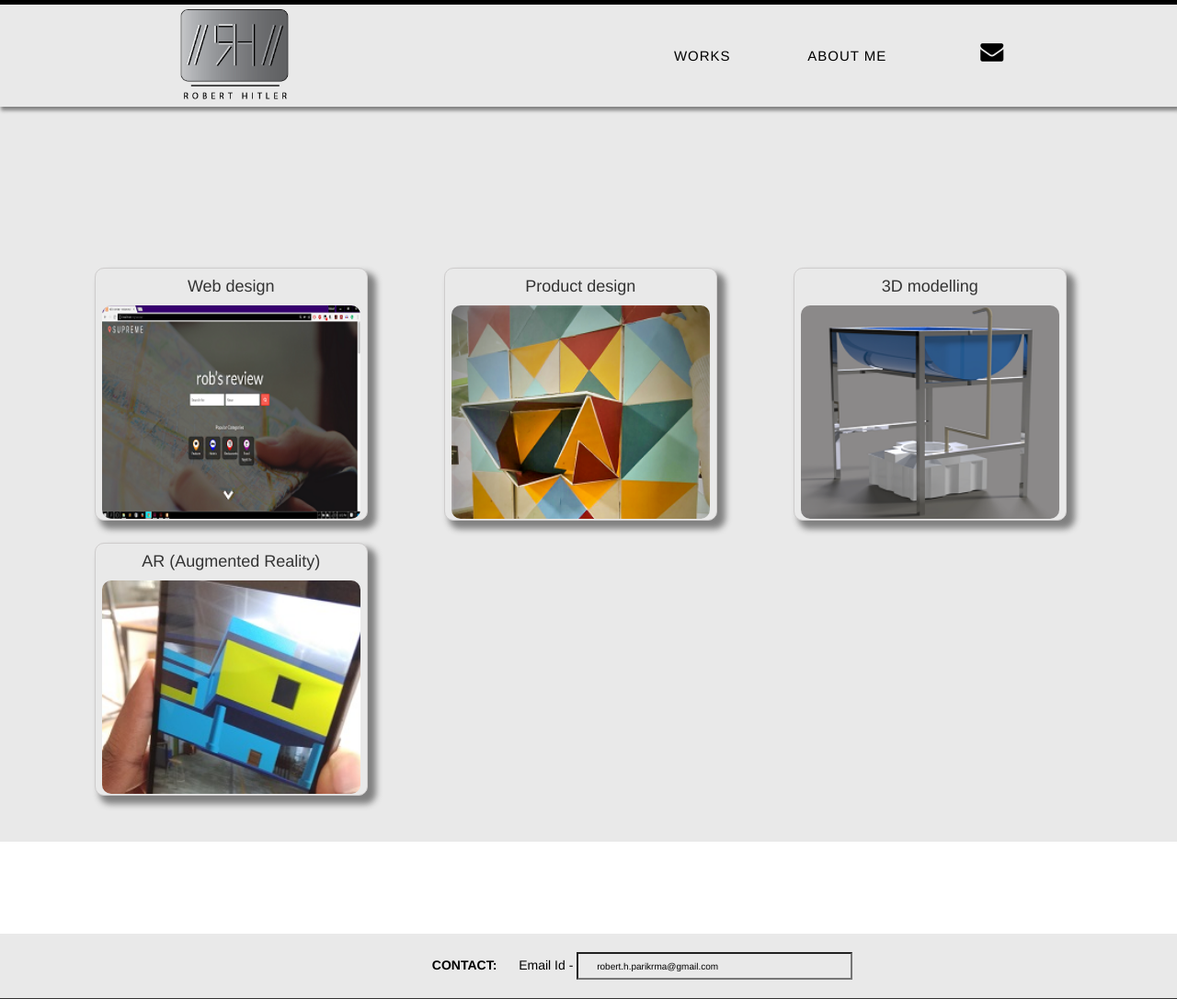
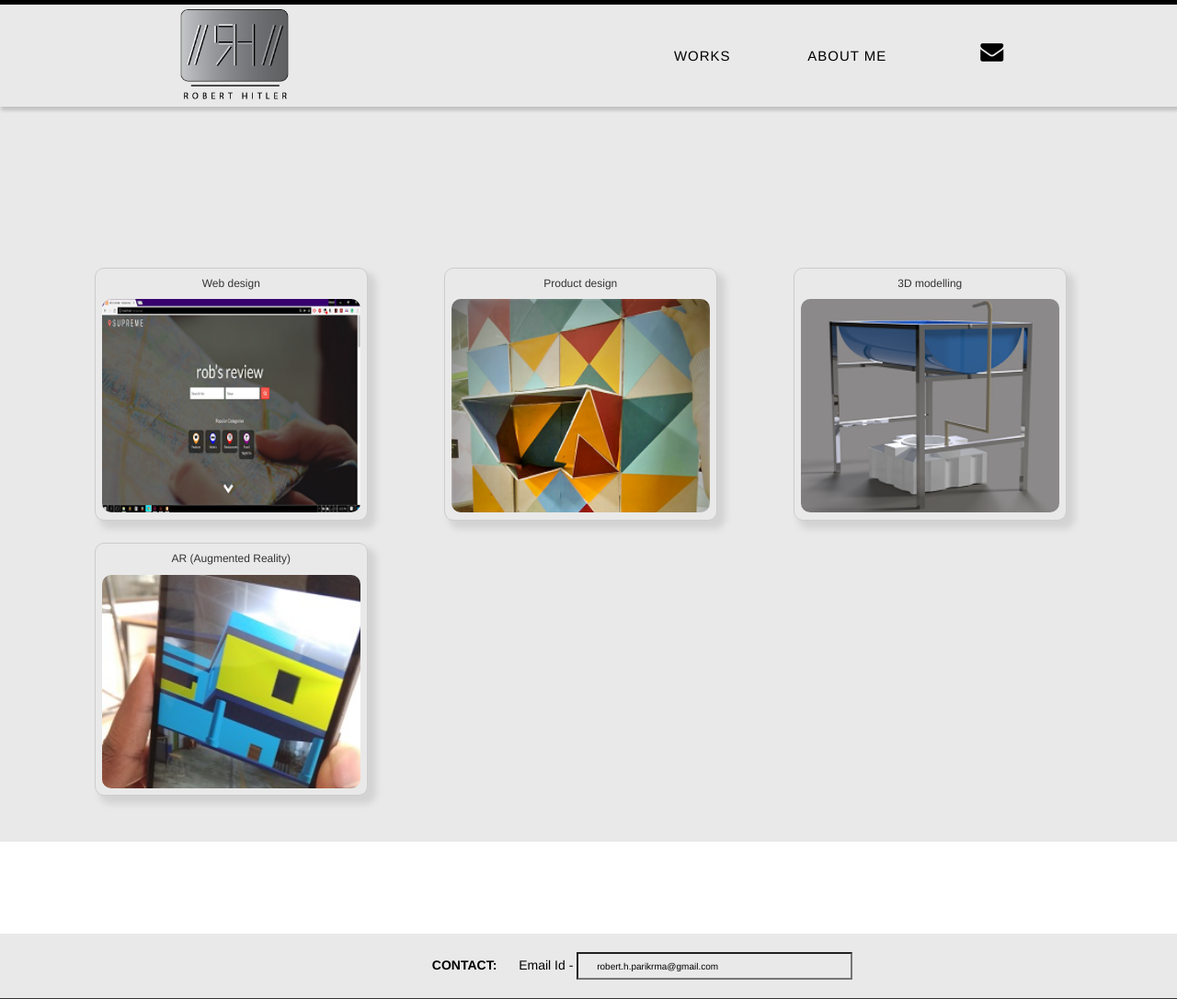
Before and after one commit to RobertHitler/RobertHitler.github.io, a PHP site: page /works.html in a window 1280 px wide. Shown: the part 20-1106 px from the top of the page at 92% size. Run offline with PHP 8.4, Linux system fonts and the light colour scheme.

Commit message:
works_update_css

```diff
--- a/css/style.css
+++ b/css/style.css
@@ -6,7 +6,7 @@
     overflow: hidden;
 	background-color:#E9E9E9;
 	border-top: 5px solid black;
-	box-shadow: 2px 3px 4px 0.8px grey;
+	box-shadow: 2px 3px 4px 0.8px silver;
     float: left;
 
 }
--- a/css/style_2.css
+++ b/css/style_2.css
@@ -37,10 +37,10 @@
 	padding-left: 0%;
 	margin-top: 7%;
 	margin-left: 5%;
-	border: 1px solid #cecccc;
+	border: 0.4px solid #cecccc;
 	border-radius: 10px;
 	background-color:#E9E9E9;
-	box-shadow: 7px 7px 7px 2px grey;
+	box-shadow: 7px 7px 7px 2px lightgrey;
 
 }
 
@@ -63,10 +63,11 @@
     }
 }
 
-@media only screen and (max-width: 992px){
+@media only screen and (max-width: 991px){
 
     .image{
         width: 90%;
+        height: 260;
         margin-left: 5%;
         float: left;
 
--- a/works.html
+++ b/works.html
@@ -17,12 +17,12 @@
 	<div class="main_header">
 		<div class="container">
 			<div class="row">
-				<div class="col-md-4">
+				<div class="col-2 col-sm-4 col-md-4 col-lg-4 col-xl-4">
 					<div class="logo">
 						<a href="index.html"><img src="images/PORTFOLIO_LOGO_2.0_1.png" alt="Logo" class="img_logo" ></a>
 					</div>
 				</div>
-				<div class="col-md-8">
+				<div class="col-10 col-sm-8 col-md-8 col-lg-8 col-xl-8">
 					<div class="navi">
 						<nav>
 							<ul class="nav_li" text-center>
@@ -43,27 +43,27 @@
 		<div class="container">
 			<div class="row1">
                 <div class="populr">
-                    <div class= "col-xs-10 col-sm-6 col-md-6 col-lg-4 col-xl-4">
+                    <div class= "col-xs-12 col-sm-6 col-md-6 col-lg-4 col-xl-4">
                         <div class="image" >
-                            <h4>Web design</h4>
+                            <h6>Web design</h6>
                             <a href="works_conytent.html#web_id"><img class="imgsize" src="images/web_1.png" alt="delhi_picture" ></a>
                         </div>
                     </div>
-                    <div class= "col-xs-10 col-sm-6 col-md-6 col-lg-4 col-xl-4">
+                    <div class= "col-xs-12 col-sm-6 col-md-6 col-lg-4 col-xl-4">
                         <div class="image">
-                            <h4>Product design</h4>
+                            <h6>Product design</h6>
                             <a href="works_conytent.html#prdct_id"><img class="imgsize" src="images/pune_prdct.png" alt="delhi_picture"></a>
                         </div>
                     </div>
-                    <div class= "col-xs-10 col-sm-6 col-md-6 col-lg-4 col-xl-4">
+                    <div class= "col-xs-12 col-sm-6 col-md-6 col-lg-4 col-xl-4">
                         <div class="image">
-                            <h4>3D modelling</h4>
+                            <h6>3D modelling</h6>
                             <a href="works_conytent.html#model_id"><img class="imgsize" src="images/aqua3.png" alt="delhi_picture"></a>
                         </div>
                     </div>
-                    <div class= "col-xs-10 col-sm-6 col-md-6 col-lg-4 col-xl-4">
+                    <div class= "col-xs-12 col-sm-6 col-md-6 col-lg-4 col-xl-4">
                         <div class="image">
-                            <h4>AR (Augmented Reality)</h4>
+                            <h6>AR (Augmented Reality)</h6>
                             <a href="works_conytent.html#ar_id"><img class="imgsize" src="images/full_scale_house.jpg" alt="Mumbai_picture"></a>
                         </div>
                     </div>
```
